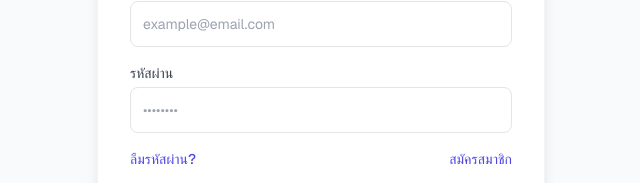
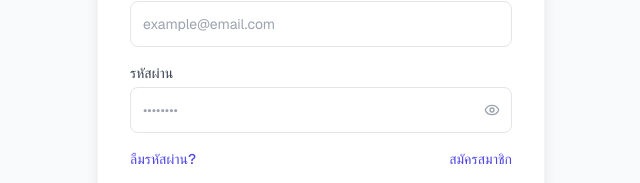
Before and after one commit to Thirada-67332110201-3/GusSov3, a Next.js app: page /login in a window 1280 px wide. Shown: the part 293-476 px from the top of the page, without its empty margins (319-959 px from the left). Built offline with nearby package versions, Linux system fonts and the light colour scheme; no server answers.

Commit message:
Improve login: trim email, normalize lowercase, and add password visibility toggle

```diff
--- a/app/login/page.tsx
+++ b/app/login/page.tsx
@@ -4,6 +4,7 @@
 import { createClient } from '@/lib/supabase/client'
 import emailjs from '@emailjs/browser'
 import { useRouter } from 'next/navigation'
+import { Eye, EyeOff } from 'lucide-react'
 
 type Mode = 'login' | 'signup' | 'forgot'
 
@@ -14,6 +15,7 @@
 
   const [email, setEmail] = useState('')
   const [password, setPassword] = useState('')
+  const [showPassword, setShowPassword] = useState(false)
   const [loading, setLoading] = useState(false)
 
   // จัดการเข้าสู่ระบบ
@@ -21,14 +23,15 @@
     e.preventDefault()
     setLoading(true)
 
-    const { error } = await supabase.auth.signInWithPassword({ email, password })
+    const cleanEmail = email.trim().toLowerCase()
+    const { error } = await supabase.auth.signInWithPassword({ email: cleanEmail, password })
 
     if (error) {
       alert('เข้าสู่ระบบไม่สำเร็จ: ' + error.message)
       setLoading(false)
     } else {
       alert('เข้าสู่ระบบสำเร็จ!')
-      if (email === 'admin@gusso.com') {
+      if (cleanEmail === 'admin@gusso.com') {
         router.push('/admin')
       } else {
         router.push('/')
@@ -41,7 +44,8 @@
     e.preventDefault()
     setLoading(true)
 
-    const { error } = await supabase.auth.signUp({ email, password })
+    const cleanEmail = email.trim().toLowerCase()
+    const { error } = await supabase.auth.signUp({ email: cleanEmail, password })
 
     if (error) {
       alert('สมัครสมาชิกไม่สำเร็จ: ' + error.message)
@@ -115,15 +119,24 @@
             </div>
             <div>
               <label className="block text-sm font-medium text-gray-700 mb-1">รหัสผ่าน</label>
+              <div className="relative">
                 <input
-                type="password"
+                  type={showPassword ? 'text' : 'password'}
                   value={password}
                   onChange={(e) => setPassword(e.target.value)}
-                className="w-full border rounded-lg p-3 text-sm focus:ring-2 focus:ring-indigo-500 outline-none"
+                  className="w-full border rounded-lg p-3 pr-10 text-sm focus:ring-2 focus:ring-indigo-500 outline-none"
                   placeholder="••••••••"
                   autoComplete="current-password"
                   required
                 />
+                <button
+                  type="button"
+                  onClick={() => setShowPassword(!showPassword)}
+                  className="absolute right-3 top-1/2 -translate-y-1/2 text-gray-400 hover:text-gray-600"
+                >
+                  {showPassword ? <EyeOff className="w-4 h-4" /> : <Eye className="w-4 h-4" />}
+                </button>
+              </div>
             </div>
             <div className="flex justify-between items-center text-sm">
               <button
@@ -168,15 +181,24 @@
             </div>
             <div>
               <label className="block text-sm font-medium text-gray-700 mb-1">รหัสผ่าน</label>
+              <div className="relative">
                 <input
-                type="password"
+                  type={showPassword ? 'text' : 'password'}
                   value={password}
                   onChange={(e) => setPassword(e.target.value)}
-                className="w-full border rounded-lg p-3 text-sm focus:ring-2 focus:ring-emerald-500 outline-none"
+                  className="w-full border rounded-lg p-3 pr-10 text-sm focus:ring-2 focus:ring-emerald-500 outline-none"
                   placeholder="••••••••"
                   autoComplete="new-password"
                   required
                 />
+                <button
+                  type="button"
+                  onClick={() => setShowPassword(!showPassword)}
+                  className="absolute right-3 top-1/2 -translate-y-1/2 text-gray-400 hover:text-gray-600"
+                >
+                  {showPassword ? <EyeOff className="w-4 h-4" /> : <Eye className="w-4 h-4" />}
+                </button>
+              </div>
             </div>
             <button
               type="submit"
```
Lines whose indentation alone changed are shown as unchanged.
